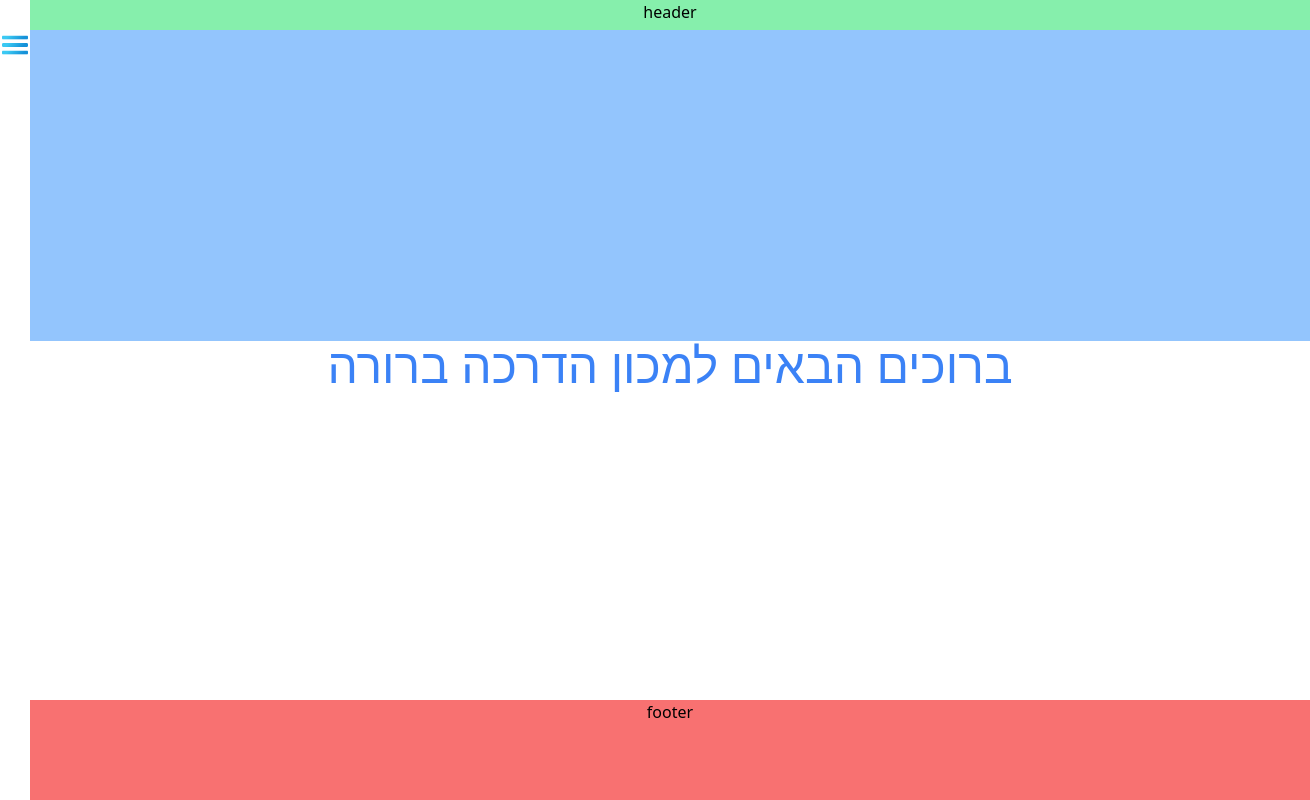
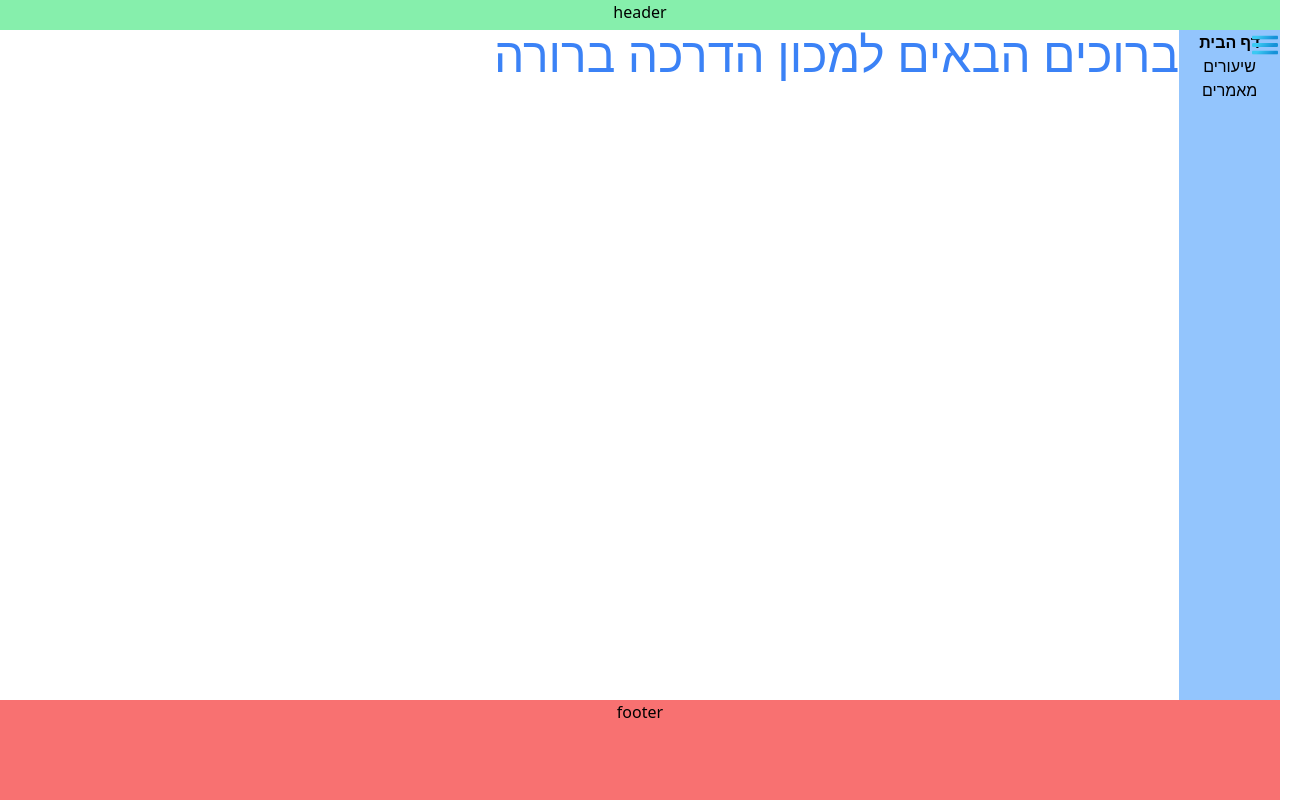
Before and after one commit to Refael19/machon_hadracha_brura, a React (Vite) app: page / in a window 1280 px wide. Shown: the whole page, 1310 px wide, since content can reach past the window. Built offline with nearby package versions, Linux system fonts and the light colour scheme.

Commit message:
update nav

```diff
--- a/src/atoms/atoms.tsx
+++ /dev/null
@@ -1,6 +0,0 @@
-import { atom } from "jotai";
-
-export const navStatic = atom({
-  display: "hidden",
-  width: "0%",
-});
--- a/src/components/Layout.tsx
+++ b/src/components/Layout.tsx
@@ -2,17 +2,14 @@ import { Outlet } from "react-router-dom";
 import Footer from "./Footer";
 import Header from "./Header";
 import Nav from "./Nav";
-import { useAtom } from "jotai";
-import { navStatic } from "../atoms/atoms";
 
 const Layout = () => {
-  const [navAtom] = useAtom(navStatic);
 
   return (
     <div>
       <div className="grid grid-rows-[30px_1fr_100px] h-screen">
         <Header />
-        <div className={`grid grid-cols-[${navAtom.width}_1fr]`}>
+        <div className={`flex`}>
           <Nav />
           <Outlet />
         </div>
--- a/src/components/Nav.tsx
+++ b/src/components/Nav.tsx
@@ -1,28 +1,32 @@
-import { useAtom } from "jotai";
+import { useState } from "react";
 import { NavLink } from "react-router-dom";
-import { navStatic } from "../atoms/atoms";
 
 const Nav = () => {
-  // atoms
-  const [navAtom, setNavAtom] = useAtom(navStatic);
+  // statics
+  const [navStatic,setNavStatic] = useState({
+    display: "",
+    width: '30%',
+    marginMenu: '100%'
+  });
 
   // functions
   const menuButton = () => {
-    setNavAtom((prevNav) => ({
+    setNavStatic((prevNav) => ({
       display: prevNav.display === "hidden" ? "" : "hidden",
       width: prevNav.width === "0%" ? "30%" : "0%",
+      marginMenu: prevNav.marginMenu === "0%" ? "100%" : "0%"
     }));
   };
 
   return (
-    <nav className="relative bg-blue-300">
+    <nav className={`relative bg-blue-300 w-[${navStatic.width}]`}>
       <button
         onClick={menuButton}
-        className={`absolute w-[30px] m-[100%] mt-0`}
+        className={`absolute w-[30px] m-[${navStatic.marginMenu}] mt-0`}
       >
         <img src="src\assets\icons\icons8-menu-48.png" alt="" />
       </button>
-      <div className={`flex flex-col p-1 text-center ${navAtom.display}`}>
+      <div className={`flex flex-col mx-5 text-center ${navStatic.display}`}>
         <NavLink
           to={"/"}
           className={({ isActive }) => (isActive ? "font-bold" : "")}
```
